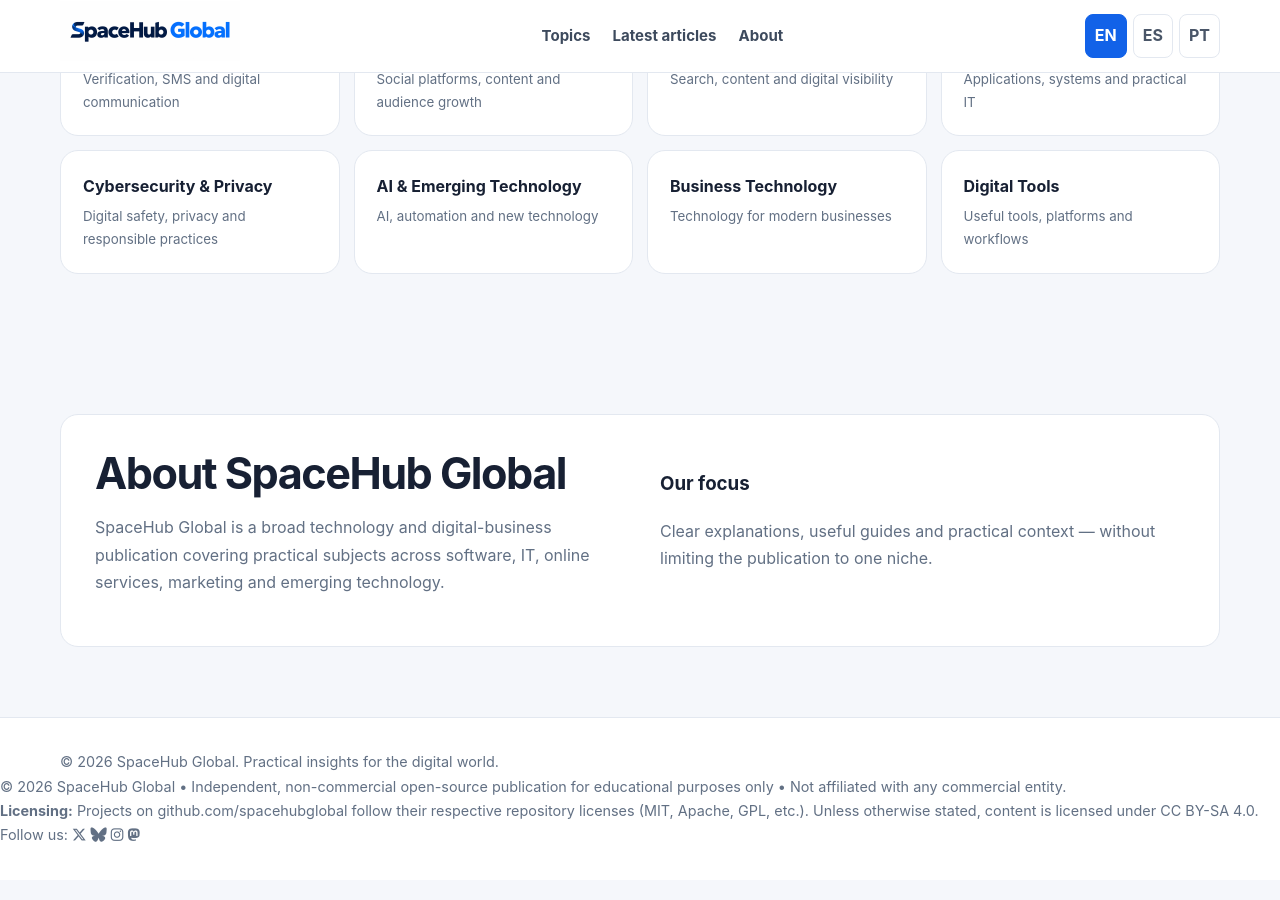
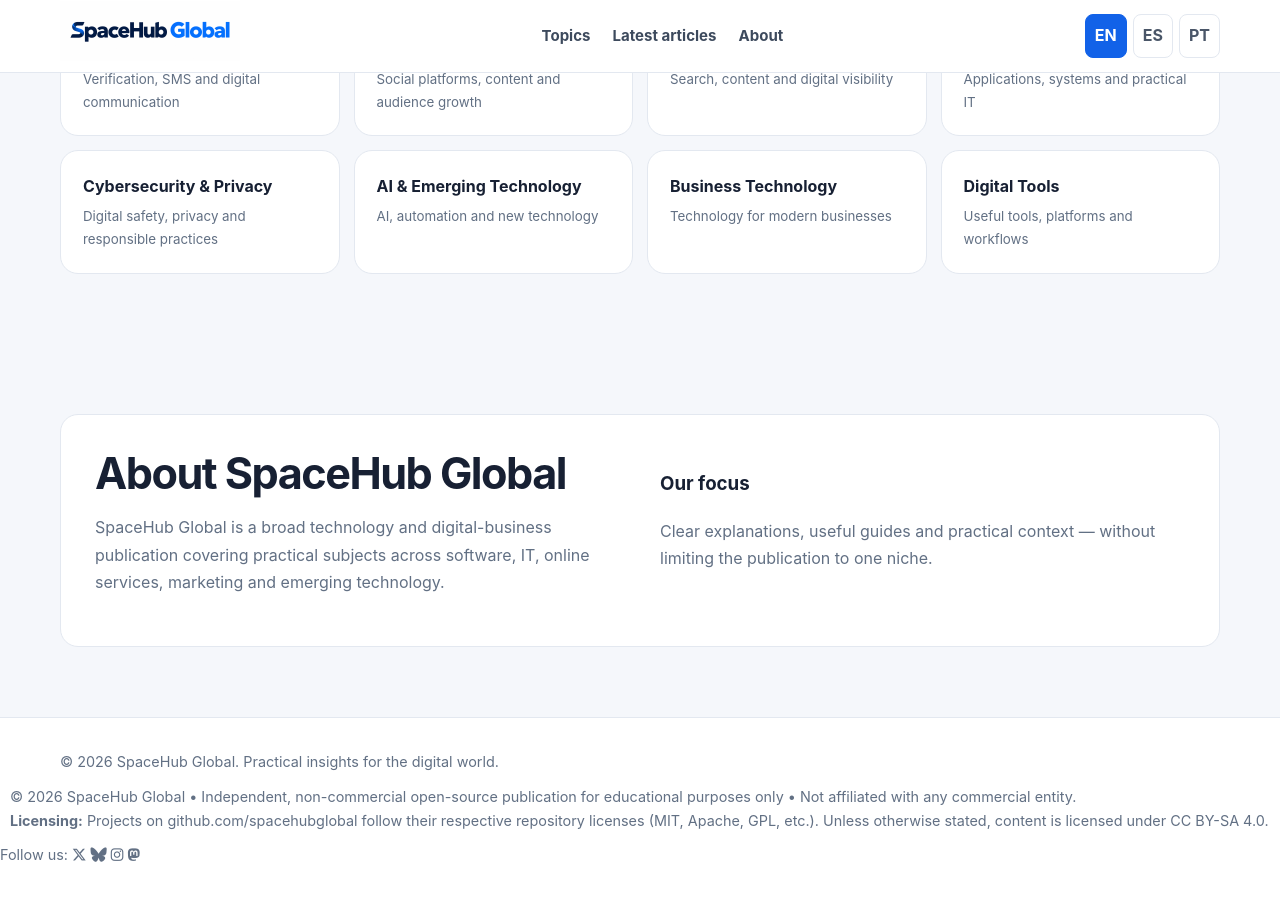
Before and after one commit to spacehubglobal/spacehubglobal.github.io, a Jekyll site: the page built from index.html, in a window 1280 px wide and 900 px high, scrolled down 1433 px. Built offline with Jekyll 4.4.1, drawn with Linux system fonts in a browser that asks for light colours.

Commit message:
Refactor footer layout and add licensing details
Updated footer section with improved structure and added licensing information.

```diff
--- a/_layouts/home.html
+++ b/_layouts/home.html
@@ -45,11 +45,13 @@ header{background:#fff;border-bottom:1px solid var(--line);position:sticky;top:0
 <section class="section" id="topics"><div class="wrap"><div class="section-head"><div><h2>{{ page.i18n.topics_title }}</h2><div class="muted">{{ page.i18n.topics_sub }}</div></div></div><div class="topics"><div class="topic">{{ page.i18n.t1 }}<small>{{ page.i18n.t1s }}</small></div><div class="topic">{{ page.i18n.t2 }}<small>{{ page.i18n.t2s }}</small></div><div class="topic">{{ page.i18n.t3 }}<small>{{ page.i18n.t3s }}</small></div><div class="topic">{{ page.i18n.t4 }}<small>{{ page.i18n.t4s }}</small></div><div class="topic">{{ page.i18n.t5 }}<small>{{ page.i18n.t5s }}</small></div><div class="topic">{{ page.i18n.t6 }}<small>{{ page.i18n.t6s }}</small></div><div class="topic">{{ page.i18n.t7 }}<small>{{ page.i18n.t7s }}</small></div><div class="topic">{{ page.i18n.t8 }}<small>{{ page.i18n.t8s }}</small></div></div></div></section>
 <section class="section" id="about"><div class="wrap"><div class="about"><div><h2>{{ page.i18n.about_title }}</h2><p class="muted">{{ page.i18n.about_text }}</p></div><div><h3>{{ page.i18n.about_focus }}</h3><p class="muted">{{ page.i18n.about_focus_text }}</p></div></div></div></section>
 </main><footer><div class="wrap">&copy; 2026 SpaceHub Global. {{ page.i18n.footer }}</div>
-  <div>
-    © 2026 SpaceHub Global • Independent, non-commercial open-source publication for educational purposes only • Not affiliated with any commercial entity.
-  </div>
-  <div>
-    <b>Licensing:</b> Projects on github.com/spacehubglobal follow their respective repository licenses (MIT, Apache, GPL, etc.). Unless otherwise stated, content is licensed under CC BY-SA 4.0.
+  <div style="padding: 10px; ">
+    <div>
+      &copy; 2026 SpaceHub Global • Independent, non-commercial open-source publication for educational purposes only • Not affiliated with any commercial entity.
+    </div>
+    <div>
+      <b>Licensing:</b> Projects on github.com/spacehubglobal follow their respective repository licenses (MIT, Apache, GPL, etc.). Unless otherwise stated, content is licensed under CC BY-SA 4.0.
+    </div>
   </div>
 <div class="footer-social">
   <span>Follow us:</span>
```
